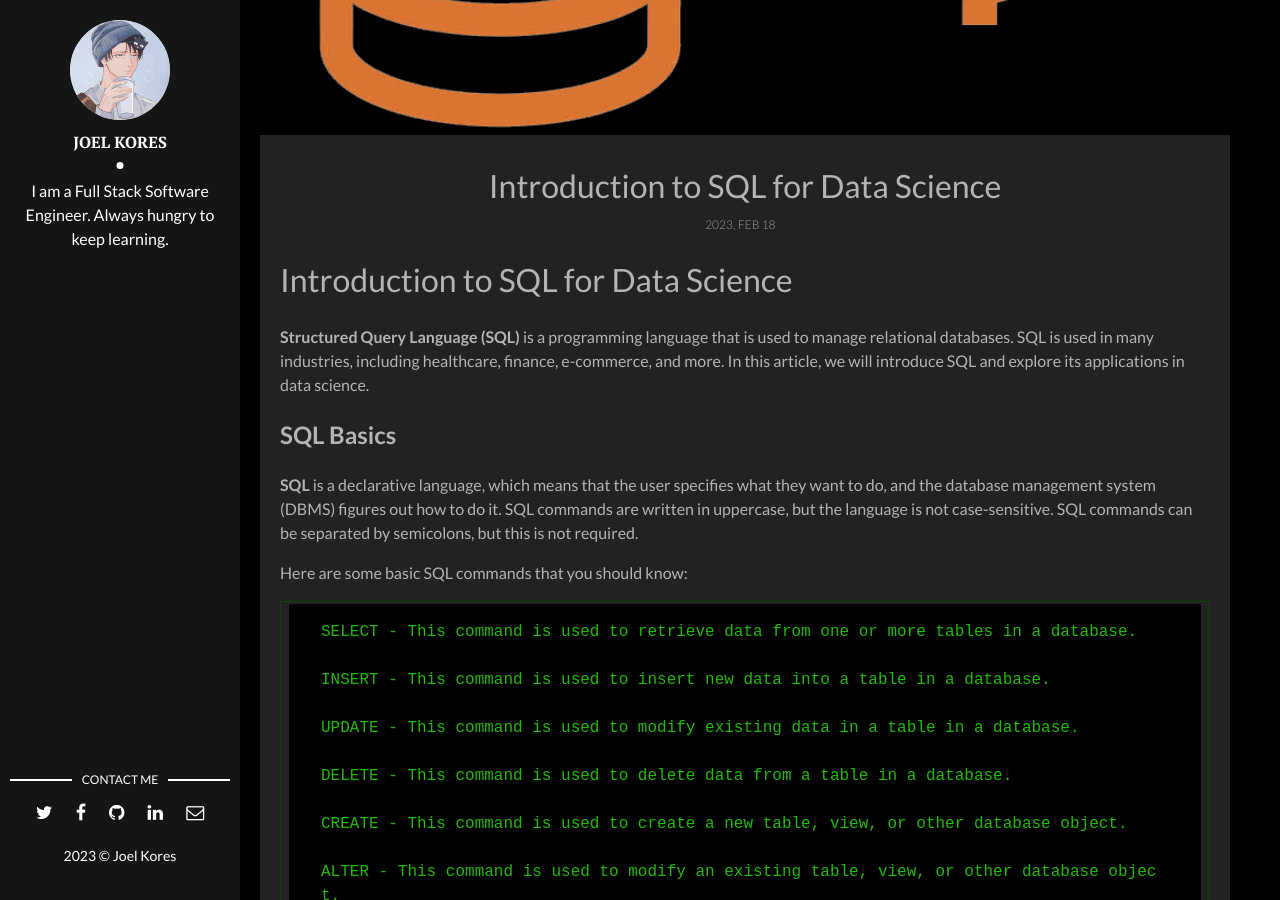
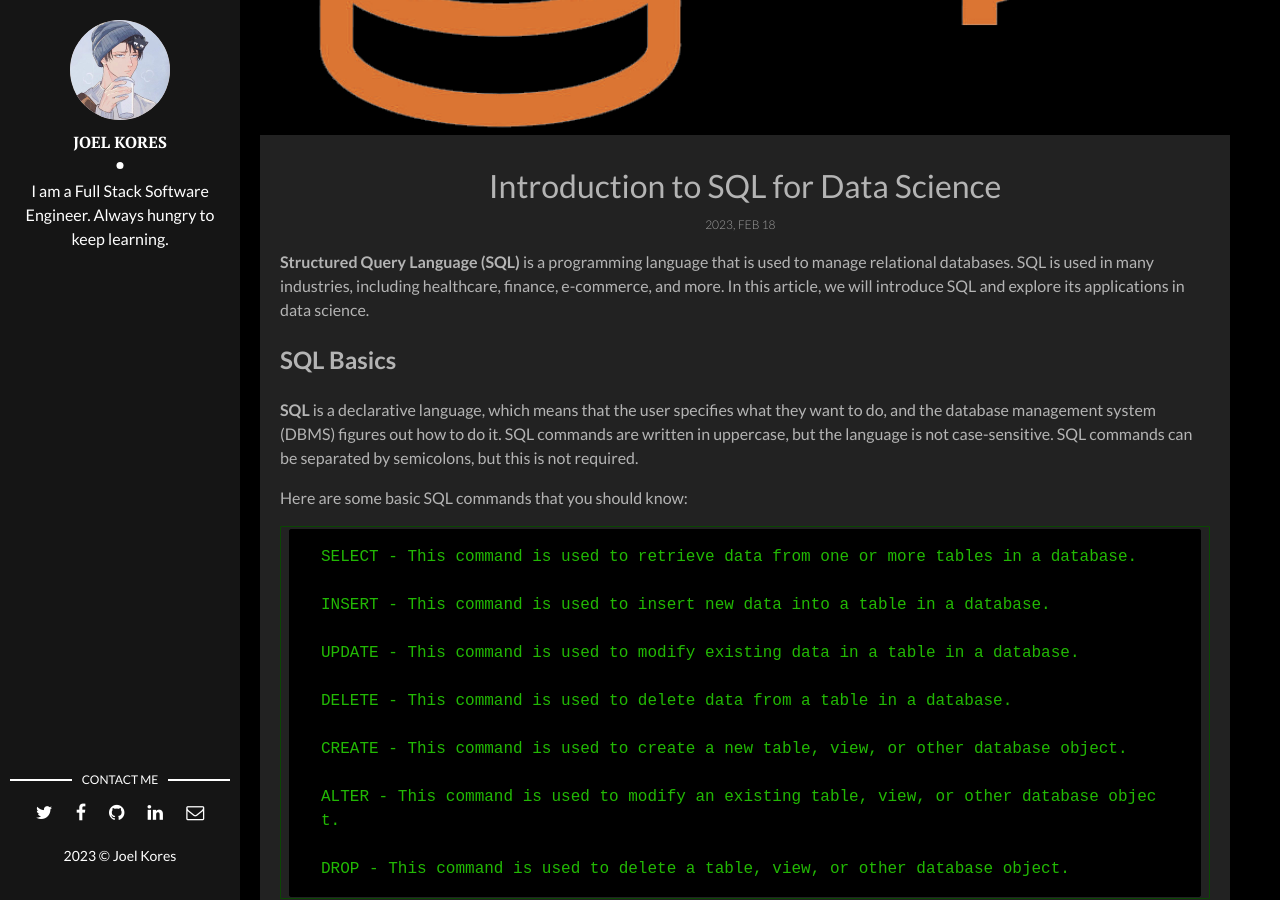
Before and after one commit to 0xAckerMan/0xAckerMan.github.io, a Jekyll site: the page built from _posts/2023-02-18-Introduction-to-SQL-for-Data-Science.md, in a window 1280 px wide and 900 px high, scrolled down 338 px. Built offline with Jekyll 4.4.1, drawn with Linux system fonts in a browser that asks for light colours.

```diff
--- a/_posts/2023-02-18-Introduction-to-SQL-for-Data-Science.md
+++ b/_posts/2023-02-18-Introduction-to-SQL-for-Data-Science.md
@@ -6,8 +6,6 @@ description: You’ll find this post in your `_posts` directory. Go ahead and ed
 img: Sql_data_base_with_logo.png # Add image post (optional)
 tags: [Data-Science, SQL, Programming] # add tag
 ---
-
-# Introduction to SQL for Data Science
 
 **Structured Query Language (SQL)** is a programming language that is used to manage relational databases. SQL is used in many industries, including healthcare, finance, e-commerce, and more. In this article, we will introduce SQL and explore its applications in data science.
 
```
